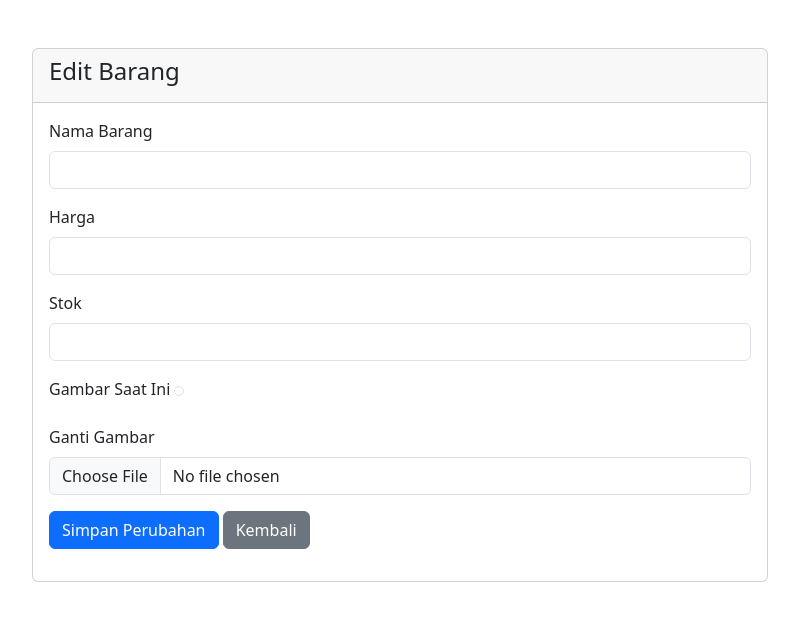
After one commit to Frzz-02/aplikasi-kasir-sederhana-By-Native-PHP, a PHP site: page /editBarang.php in a window 1280 px wide. The commit adds this page. Shown: the top 621 px of the page, without its empty margins (240-1039 px from the left). Run offline with PHP 8.4, Linux system fonts and the light colour scheme.

Commit message:
background,menu edit,manajemen

```diff
--- a/css/login.css
+++ b/css/login.css
@@ -8,7 +8,7 @@
 
 body {
     /* Option 1: Gradient with image overlay */
-    background: linear-gradient(rgba(4, 107, 107, 0.075), rgba(22, 206, 230, 0.11)), url('../assets/rusa.jpg');
+
     background-size: cover;
     background-position: center;
     height: 100vh;
--- /dev/null
+++ b/editBarang.php
@@ -0,0 +1,57 @@
+<!DOCTYPE html>
+<html lang="en">
+<head>
+    <meta charset="UTF-8">
+    <meta name="viewport" content="width=device-width, initial-scale=1.0">
+    <title>Edit Barang</title>
+    <link href="https://cdn.jsdelivr.net/npm/bootstrap@5.3.0-alpha1/dist/css/bootstrap.min.css" rel="stylesheet">
+</head>
+<body>
+    <div class="container mt-5">
+        <div class="row">
+            <div class="col-md-8 offset-md-2">
+                <div class="card">
+                    <div class="card-header">
+                        <h4>Edit Barang</h4>
+                    </div>
+                    <div class="card-body">
+                        <form action="" method="POST" enctype="multipart/form-data">
+                            <div class="mb-3">
+                                <label class="form-label">Nama Barang</label>
+                                <input type="text" name="nama_barang" class="form-control" required>
+                            </div>
+
+                            <div class="mb-3">
+                                <label class="form-label">Harga</label>
+                                <input type="number" name="harga" class="form-control" required>
+                            </div>
+
+                            <div class="mb-3">
+                                <label class="form-label">Stok</label>
+                                <input type="number" name="stok" class="form-control" required>
+                            </div>
+
+                            <div class="mb-3">
+                                <label class="form-label">Gambar Saat Ini</label>
+                                <img src="" id="currentImage" class="img-thumbnail" style="max-width: 200px;">
+                            </div>
+
+                            <div class="mb-3">
+                                <label class="form-label">Ganti Gambar</label>
+                                <input type="file" name="new_image" class="form-control" accept="image/*">
+                            </div>
+
+                            <div class="mb-3">
+                                <button type="submit" class="btn btn-primary">Simpan Perubahan</button>
+                                <a href="manajemenB.php" class="btn btn-secondary">Kembali</a>
+                            </div>
+                        </form>
+                    </div>
+                </div>
+            </div>
+        </div>
+    </div>
+
+    <script src="https://cdn.jsdelivr.net/npm/bootstrap@5.3.0-alpha1/dist/js/bootstrap.bundle.min.js"></script>
+</body>
+</html>
```
Also changed, not shown: interface/login.php (+13 -0 lines), interface/registerPengguna.php (+16 -1 lines), manajemenB.php (+54 -3 lines), assets/serigala.jpg (added).
